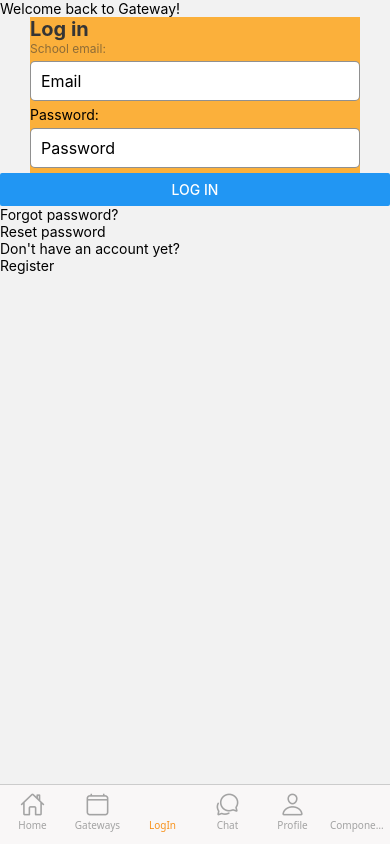
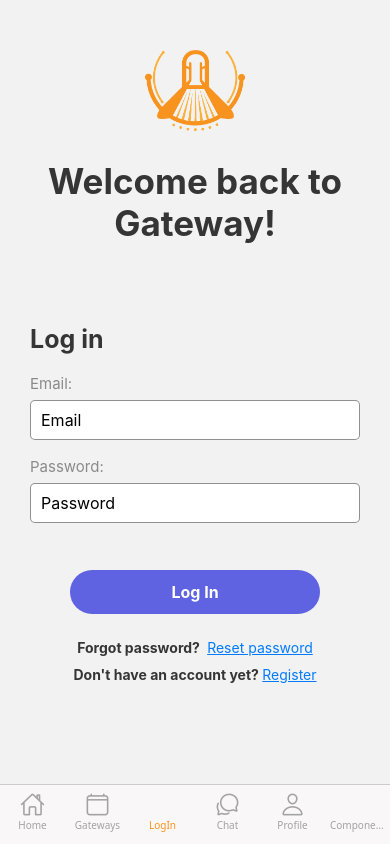
Before and after one commit to Jessy-Gencel/IT-Project-2024, a React Native app in the folder Frontend/: screen /LogIn in a window 390 px wide. Built offline with nearby package versions, Linux system fonts and the light colour scheme.

Commit message:
logIn pagina complete

```diff
--- a/Frontend/screens/LogInScreen.jsx
+++ b/Frontend/screens/LogInScreen.jsx
@@ -2,6 +2,7 @@ import React, {useState} from "react";
 import {View, Image, TextInput, Text, StyleSheet, Button} from "react-native";
 import {SafeAreaView, SafeAreaProvider} from 'react-native-safe-area-context';
 import styles from '../styles/LogIn';
+import PrimaryButtonPill from '../components/PrimaryButtonPill';
 
 
 
@@ -14,17 +15,17 @@ const LogInScreen = ({ navigation }) => {
         <SafeAreaView style={{flex:1}}>
             <View style={styles.logoWelkomContainer}>
                     <Image
-                        source={require('../assets/logo1.svg')} // Adjust path
+                        source={require('../assets/GatewayNoText_Logo.png')}
                         style={styles.logo}
                     />
-                <Text>Welcome back to Gateway!</Text>
+                <Text style={styles.welkomText}>Welcome back to Gateway!</Text>
             </View>
 
             <View style={styles.logInContainer}>
                 <Text style={styles.logInText} >Log in</Text>
 
                 <View style={styles.schoolEmail}>
-                    <Text style={styles.inputTitle}>School email:</Text>
+                    <Text style={styles.inputTitle}>Email:</Text>
                     <TextInput
                         style={styles.input}
                         onChangeText={setEmail}
@@ -33,7 +34,7 @@ const LogInScreen = ({ navigation }) => {
                     />
                 </View>
                 <View style={styles.password}>
-                    <Text styles={styles.inputTitle}>Password:</Text>
+                    <Text style={styles.inputTitle}>Password:</Text>
                     <TextInput
                         style={styles.input}
                         onChangeText={setPassword}
@@ -42,20 +43,20 @@ const LogInScreen = ({ navigation }) => {
                     />
                 </View>
             </View>
-            <View style={styles.LogInBtn}>
-                <Button
+            <View style={styles.logInBtn}>
+                <PrimaryButtonPill style={styles.logInBtn}
                     title="Log In"
                 />
             </View>
 
             <View style={styles.otherOptions}>
-                <View style={styles.forgotPassword}>
-                    <Text>Forgot password?</Text>
-                    <Text>Reset password</Text>
+                <View style={styles.questionContainer}>
+                    <Text style={styles.question}>Forgot password?</Text>
+                    <Text style={styles.link}>Reset password</Text>
                 </View>
-                <View style={styles.register}>
-                    <Text>Don't have an account yet?</Text>
-                    <Text>Register</Text>
+                <View style={styles.questionContainer}>
+                    <Text style={styles.question}>Don't have an account yet?</Text>
+                    <Text style={styles.link}>Register</Text>
                 </View>
             </View>
         </SafeAreaView>
--- a/Frontend/styles/LogIn.js
+++ b/Frontend/styles/LogIn.js
@@ -1,34 +1,81 @@
 const styles = {
-    logInContainer:{
+  logInContainer: {
     marginLeft: 30,
     marginRight: 30,
-        backgroundColor:'#fbb03b'
+    marginTop: 10,
+    width: 330,
+    alignSelf: "center",
   },
-    logInText:{
+  logInText: {
     fontWeight: "bold",
-        fontSize: 20,
-        color: '#353535',
+    fontSize: 25,
+    color: "#353535",
+    marginBottom: 20,
   },
-    inputTitle:{
-        color: '#3535358C',
-        fontSize: 12,
+  logInBtn:{
+    width: 250,
+    alignSelf: "center",
+    marginTop: 30,
   },
 
   //input boxes
 
   input: {
     height: 40,
-        borderColor: '#3535358C',
+    borderColor: "#3535358C",
     borderWidth: 1,
     borderRadius: 5,
     paddingLeft: 10,
-        marginVertical: 5,
     fontSize: 16,
-        backgroundColor: '#fff',
+    backgroundColor: "#fff",
+    marginBottom: 17,
+  },
+  inputTitle: {
+    color: "#3535358C",
+    fontSize: 15,
+    marginBottom: 7,
   },
 
   //GateWay en logo
 
+  logo: {
+    width: 100,
+    height: 100,
+    resizeMode: "contain",
+    marginTop: 40,
+    marginBottom: 20,
+    alignSelf: "center",
+  },
+  welkomText: {
+    fontSize: 35,
+    fontWeight: "bold",
+    color: "#353535",
+    width: 300,
+    textAlign: "center",
+    margin: "auto",
+    marginBottom: 70,
+  },
 
+    //Other options
+
+ otherOptions:{
+    marginTop: 10,
+ },
+ questionContainer:{
+    flexDirection: "row",
+    justifyContent: "space-evenly",
+    width: 250,
+    alignSelf: "center",
+    margin: 5,
+ },
+ question:{
+    fontWeight: "bold",
+    color: "#353535",
+ },
+
+ link:{
+    color: "#007BFF",
+    textDecorationLine: "underline",
  }
+};
 export default styles;
```
Also changed, not shown: Frontend/assets/GatewayNoText_Logo.png (added). Lines whose indentation alone changed are shown as unchanged.
